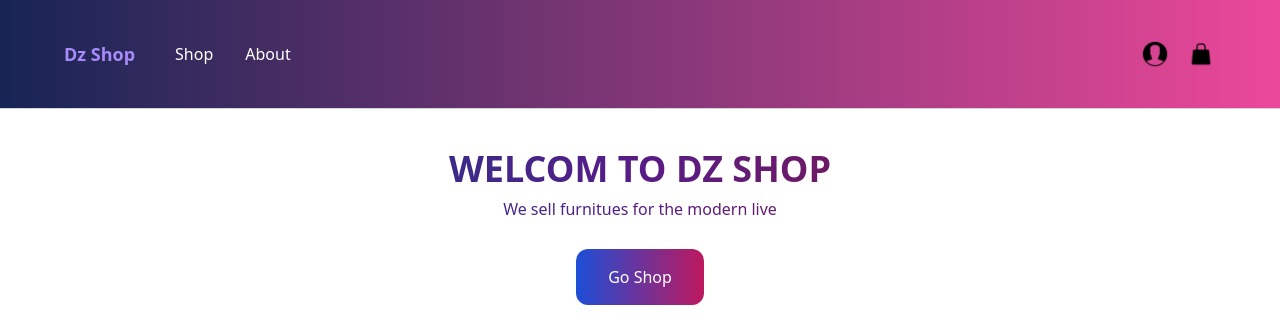
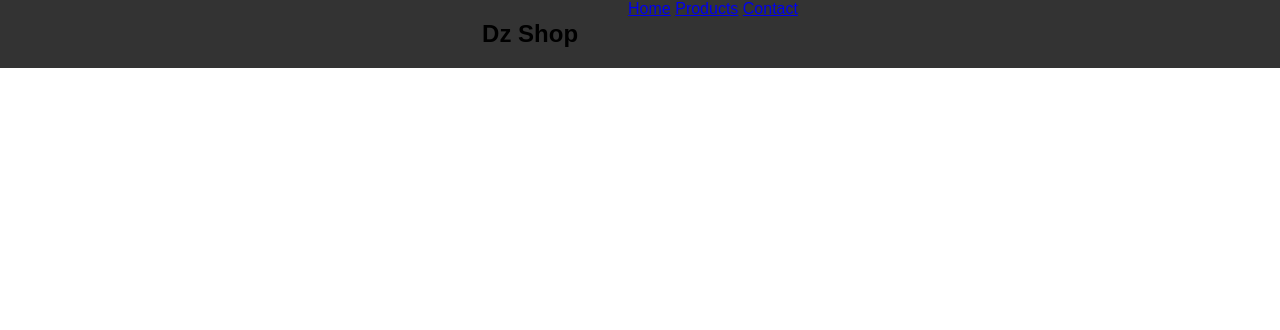
Before and after one commit to superCODZE/pfetest, a Django app: page / in a window 1280 px wide. Shown: the top 330 px of the page. After the commit the page ends 68 px from the top, so only its background shows below. Run offline with Django 5.2, Linux system fonts and the light colour scheme; some libraries are stand-ins or nearby versions.

Commit message:
Frontend Reset

```diff
--- a/ecommairce/core/templates/base.html
+++ b/ecommairce/core/templates/base.html
@@ -9,60 +9,27 @@
     <meta name="viewport" content="width=device-width, initial-scale=1.0">
     <title>Dz shop</title>
     <link rel="stylesheet" href="{% static 'style.css' %}">
-    <link href="https://fonts.googleapis.com/css2?family=Poppins:wght@400;600&display=swap" rel="stylesheet">
-    <script src="https://cdn.tailwindcss.com"></script>
 </head>
 <body>
-
-    <nav class="border-b border-gray-300 bg-gradient-to-r from-blue-950 to-pink-500">
-        <div class="max-w-6xl mx-auto py-6 px-6 xl:px-0 flex items-center justify-between">
-            <div class="menu-left flex items-center space-x-7">
-                <a href="#" class="py-4 text-lg text-violet-400 font-semibold">Dz Shop</a>
-                <ul class="flex items-center space-x-2">
-                    <li><a href="#" class="hover:bg-blue-500 rounded-[30px] text-white px-3 py-3 transition duration-300">Shop</a></li>
-                    <li><a href="#" class="hover:bg-blue-500 rounded-[30px] text-white px-3 py-2 transition duration-300">About</a></li>
-
-                </ul>
-            </div>
-               <div class="menu-right flex items-center gap-4">
-                  <a href=""><img src="{%static '/user.png'%}" alt="user" style="width: 30px;"></a>
-                  <a href=""><img src="{%static '/Shop.png'%}" alt="shop" style="width: 30px;"></a>
-               </div>
-        </div>
+    <nav class="navbar">
+       <div>
+         <h2>Dz Shop</h2>
+       </div>
+       <div class="nav-links">
+            <a href="#">Home</a>
+            <a href="#">Products</a>
+            <a href="#">Contact</a>
+       </div>
     </nav>
-
+    <header></header>
     <main>
-        <header class="px-6 py-10  ">
-            <div class="max-w-3xl mx-auto text-center">
-                <h1 class=" mb-2 text-4xl font-bold bg-gradient-to-r from-blue-900 via-purple-900 to-pink-900 bg-clip-text text-transparent " >WELCOM TO DZ SHOP</h1>
-                <p class="mb-7 bg-gradient-to-r from-blue-900 via-purple-900 to-pink-900 bg-clip-text text-transparent">We sell furnitues for the modern live</p>
-                <a href="" class="inline-block px-8 py-4 rounded-xl  text-white bg-gradient-to-r from-blue-700  to-pink-700  hover:brightness-110">Go Shop</a>
-            </div>
-        </header>
-
         {% block content %}
         {% endblock %}
-
     </main>
-
-    <footer class="bg-gradient-to-r from-blue-950 to-pink-500 h-40">
-        <div class="max-w-6xl mx-auto py-7 px-6 xl:px-0 md:flex justify-between">
-            <div class="footer-left  mb-12 md:mb-0">
-                <h2 class="mb-1 uppercase text-lg" style="color: rgb(255, 208, 147);">About Us</h2>
-                <p style="color: rgb(255, 255, 255); width: 800px;" class="mb-3">DZ Shop is a modern online store based in Algeria, offering a wide selection of products including electronics, fashion, home goods, and accessories. With a user-friendly interface, secure payments, and fast nationwide delivery, shopping has never been easier. We focus on quality, affordability, and customer satisfaction.</p>
-            </div>
-
-            <div class="footer-right">
-                <h2 class="mb-3 ml-7 uppercase text-lg" style="color: rgb(255, 208, 147);" >Contact Us</h2>
-                <div class="flex items-center gap-3 px-2 ">
-                    <a href=""><img src="{%static '/Facebook.png'%}" alt="" style="width: 40px;"></a>
-                    <a href=""><img src="{%static '/instagram.png'%}" alt="" style="width: 40px;"></a>
-                    <a href=""><img src="{%static '/Whatsapp.png'%}" alt="" style="width: 40px;"></a>
-                </div>
-                </ul>
-            </div>
-        </div>
+    <footer>
 
     </footer>
 </body>
+
+
 </html>
--- a/ecommairce/core/templates/frontpage.html
+++ b/ecommairce/core/templates/frontpage.html
@@ -3,66 +3,7 @@
 {%load static%}
 
 {% block content %}
-   <div class="max-w-6xl mx-auto py-2 px-6 xl:px-0">
-     <div class="flex items-center flex-warp">
-        <div class="w-full md:w-1/3 xl:w-1/4 p-4">
-            <img class="rounded-xl shadow-lg" src="{'static /table.png'}" >
-            <div class="pt-3 flex items-center justify-between">
-                <a href="">Producte name</a>
-                <a href="" class="text-purpel-500 hover:text-purpel-800">
-                    <a href=""><img src="{%static '/Shop.png'%}" alt="shop" style="width: 30px;"></a>
-                </a>
-            </div>
-            <div class="pt-3">
-                <p class="text-gray-500 text-sm">0.99 Drz</p>
-            </div>
-     </div>
-
-     <div class="w-full md:w-1/3 xl:w-1/4 p-4">
-            <img class="rounded-xl shadow-lg" src="{'static /table.png'}" >
-            <div class="pt-3 flex items-center justify-between">
-                <a href="">Producte name</a>
-                <a href="" class="text-purpel-500 hover:text-purpel-800">
-                    <a href=""><img src="{%static '/Shop.png'%}" alt="shop" style="width: 30px;"></a>
-                </a>
-            </div>
-            <div class="pt-3">
-                <p class="text-gray-500 text-sm">0.99 Drz</p>
-            </div>
-     </div>
-
-
-     <div class="w-full md:w-1/3 xl:w-1/4 p-4">
-            <img class="rounded-xl shadow-lg" src="{'static /table.png'}" >
-            <div class="pt-3 flex items-center justify-between">
-                <a href="">Producte name</a>
-                <a href="" class="text-purpel-500 hover:text-purpel-800">
-                    <a href=""><img src="{%static '/Shop.png'%}" alt="shop" style="width: 30px;"></a>
-                </a>
-            </div>
-            <div class="pt-3">
-                <p class="text-gray-500 text-sm">0.99 Drz</p>
-            </div>
-     </div>
-     <div class="w-full md:w-1/3 xl:w-1/4 p-4">
-            <img class="rounded-xl shadow-lg" src="{'static /table.png'}" >
-            <div class="pt-3 flex items-center justify-between">
-                <a href="">Producte name</a>
-                <a href="" class="text-purpel-500 hover:text-purpel-800">
-                    <a href=""><img src="{%static '/Shop.png'%}" alt="shop" style="width: 30px;"></a>
-                </a>
-            </div>
-            <div class="pt-3">
-                <p class="text-gray-500 text-sm">0.99 Drz</p>
-            </div>
-     </div>
 
 
 
-
-
-
-
-
-   </div>
 {% endblock %}
--- a/ecommairce/static/style.css
+++ b/ecommairce/static/style.css
@@ -1,3 +1,20 @@
-h1{
-    color: red;
+.navbar{
+    background-color: #333;
+
+
+    display: flex;
+    justify-content: center;
+    gap: 50px;
 }
+
+.nav-link{
+
+}
+
+body{
+    display: flex;
+    flex-direction: column;
+    font-family: Arial, sans-serif;
+    margin: 0;
+
+}
```
